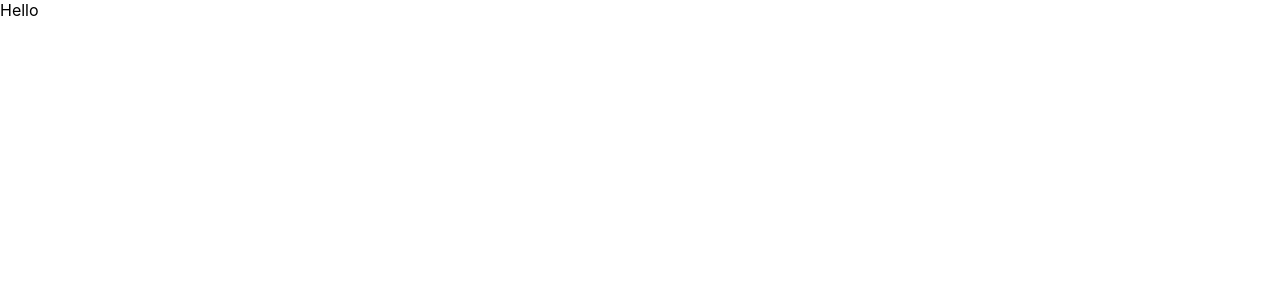
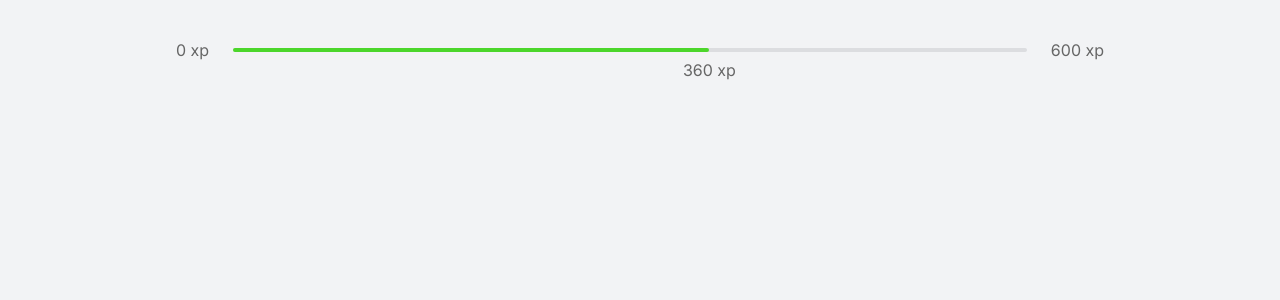
Before and after one commit to Laerciosantosn/Workout, a Next.js app in the folder moveit-next/: page / in a window 1280 px wide. Shown: the top 300 px of the page. Built offline with nearby package versions, Linux system fonts and the light colour scheme.

Commit message:
Removendo pasta e arquivos do projeto antigo

```diff
--- a/moveit-next/pages/index.jsx
+++ /dev/null
@@ -1,5 +0,0 @@
-import React from "react";
-
-const Home = () => <div>Hello</div>;
-
-export default Home;
--- /dev/null
+++ b/moveit-next/src/components/ExperienceBar.tsx
@@ -0,0 +1,19 @@
+import React from 'react';
+
+const ExperienceBar: React.FC = () => {
+  return (
+    <header className="experience-bar">
+      <span>0 xp</span>
+      <div>
+        <div style={{ width: '60%' }} />
+
+        <span className=" current-experience" style={{ left: '50%' }}>
+          360 xp
+        </span>
+      </div>
+      <span>600 xp</span>
+    </header>
+  );
+};
+
+export default ExperienceBar;
--- a/moveit-next/pages/_app.jsx
+++ b/moveit-next/src/pages/_app.tsx
@@ -1,5 +1,5 @@
-import React from "react";
-import "../styles/globals.css";
+import React from 'react';
+import '../../styles/global.css';
 
 const MyApp = ({ Component, pageProps }) => <Component {...pageProps} />;
 
--- /dev/null
+++ b/moveit-next/src/pages/index.tsx
@@ -0,0 +1,20 @@
+import React from 'react';
+import Head from 'next/head';
+import ExperienceBar from '../components/ExperienceBar';
+
+const Home: React.FC = () => {
+  return (
+    <div className="container">
+      <Head>
+        <link rel="preconnect" href="https://fonts.gstatic.com" />
+        <link
+          href="https://fonts.googleapis.com/css2?family=Inter:wght@400;500;600&family=Rajdhani:wght@600&display=swap"
+          rel="stylesheet"
+        />
+      </Head>
+      <ExperienceBar />
+    </div>
+  );
+};
+
+export default Home;
--- /dev/null
+++ b/moveit-next/styles/global.css
@@ -0,0 +1,90 @@
+:root {
+--white: #FFF;
+--background: #F2F3F5;
+--gray-line: #DCDDE0;
+--text: #666;
+--text-highlight: #B3B9FF;
+--title: #2E384D;
+--red: #E83F5B;
+--green: #4CD62B;
+--blue: #5965E0;
+--blue-dark: #4953B8;
+--blue-twitter: #2AA9E0;
+}
+
+@media(max-width: 1080px) {
+  html {
+    font-size: 93.75%;
+  }
+}
+
+@media(max-width: 728px) {
+  html {
+    font-size: 87.5%;
+  }
+}
+
+* {
+  margin: 0;
+  padding: 0;
+  box-sizing: border-box;
+}
+
+body {
+  background: var(--background);
+  color: var(--text);
+  font-family: 'Inter', sans-serif;
+}
+
+body, button, input, textarea {
+  font: 400 'Inter', sans-serif;
+}
+
+button {
+  cursor: pointer;
+}
+
+a {
+  color: inherit;
+  text-decoration: none;
+}
+
+.container {
+  height: 100vh;
+  max-width: 992px;
+  margin: 0 auto;
+  padding: 2.5rem 2rem;
+
+  display: flex;
+  flex-direction: column;
+}
+
+.experience-bar {
+  display: flex;
+  align-items: center;
+}
+
+.experience-bar  span{
+  font-size: 1rem;
+}
+
+.experience-bar  > div{
+  flex: 1;
+  height: 4px;
+  border-radius: 4px;
+  background: var(--gray-line);
+  margin: 0 1.5rem;
+  position: relative;
+}
+
+.experience-bar  > div > div{
+  height: 4px;
+  border-radius: 4px;
+  background: var(--green);
+}
+
+span.current-experience {
+  position: absolute;
+  top: 12px;
+  transform: translateX(100%);
+}
--- a/moveit-next/styles/globals.css
+++ /dev/null
@@ -1,16 +0,0 @@
-html,
-body {
-  padding: 0;
-  margin: 0;
-  font-family: -apple-system, BlinkMacSystemFont, Segoe UI, Roboto, Oxygen,
-    Ubuntu, Cantarell, Fira Sans, Droid Sans, Helvetica Neue, sans-serif;
-}
-
-a {
-  color: inherit;
-  text-decoration: none;
-}
-
-* {
-  box-sizing: border-box;
-}
```
Also changed, not shown: moveit-next/styles/Home.module.css (deleted, +0 -122 lines), moveit-next/tsconfig.json (added, +29 -0 lines), moveit-next/next-env.d.ts (added).
